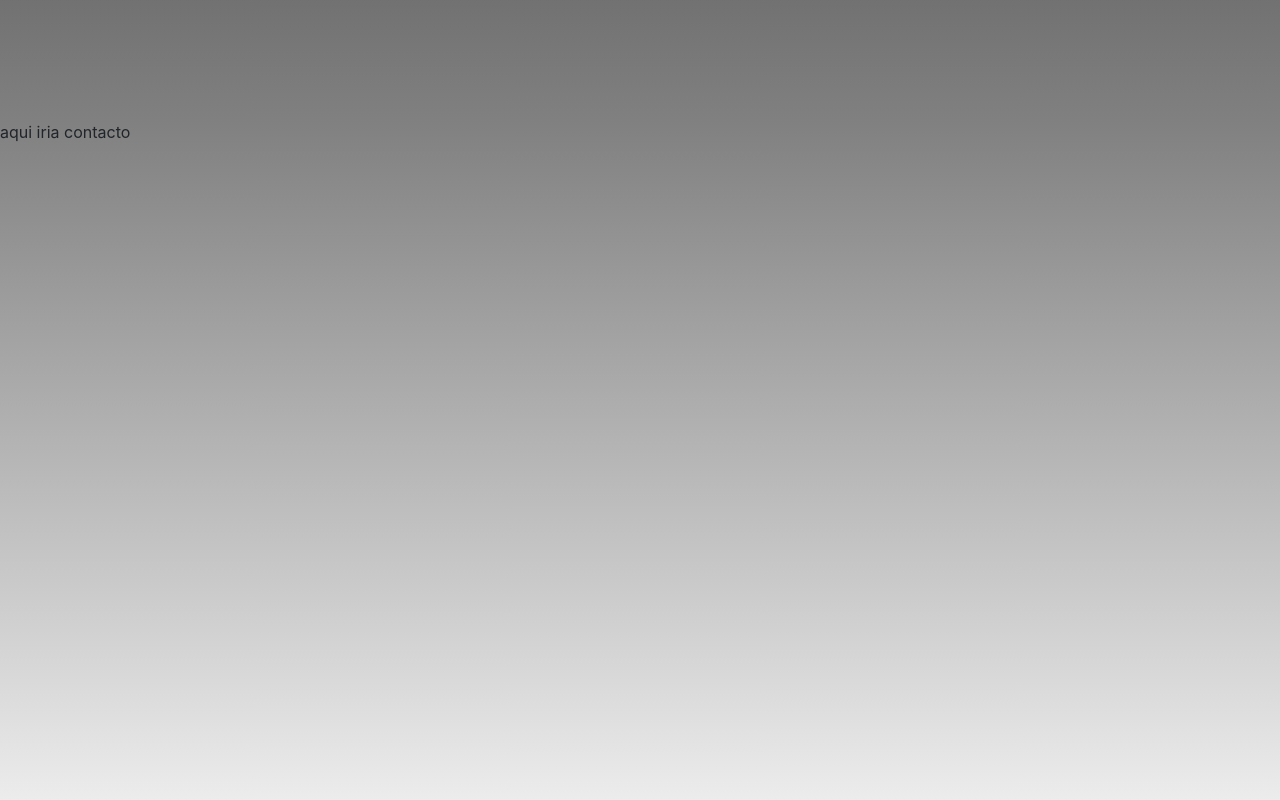
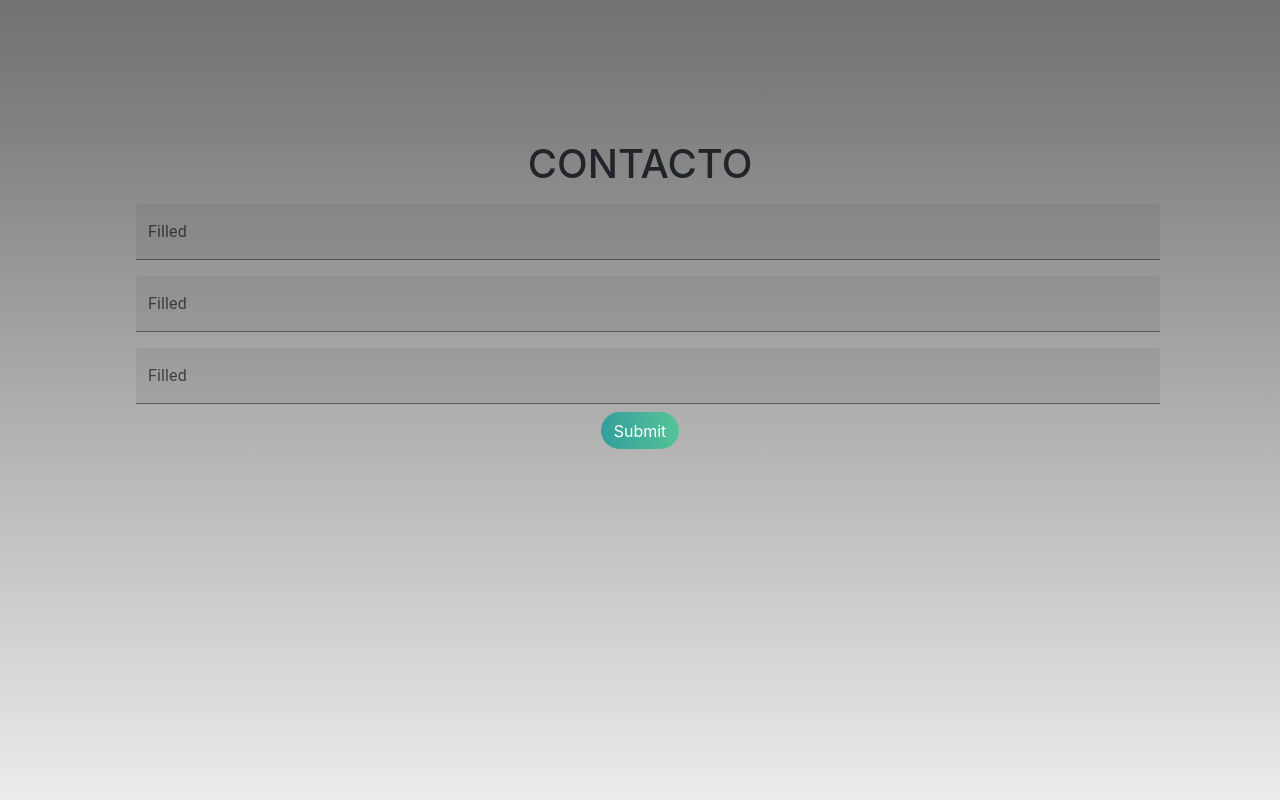
Before and after one commit to Box-MDE/portfolio, a React (Create React App) app: page / in a window 1280 px wide. Shown: the part 1480-2280 px from the top of the page. Built offline with nearby package versions, Linux system fonts and the light colour scheme.

Commit message:
comenzando a agregar contacto

```diff
--- a/package.json
+++ b/package.json
@@ -3,6 +3,10 @@
   "version": "0.1.0",
   "private": true,
   "dependencies": {
+    "@emotion/react": "^11.7.1",
+    "@emotion/styled": "^11.6.0",
+    "@mui/material": "^5.2.7",
+    "@mui/styled-engine": "^5.2.6",
     "@testing-library/jest-dom": "^5.14.1",
     "@testing-library/react": "^12.0.0",
     "@testing-library/user-event": "^13.2.1",
@@ -10,6 +14,7 @@
     "react-dom": "^17.0.2",
     "react-router-dom": "^6.2.1",
     "react-scripts": "5.0.0",
+    "react-scroll": "^1.8.4",
     "react-typed": "^1.2.0",
     "reactstrap": "^9.0.1",
     "typed": "^2.1.0",
--- a/src/App.css
+++ b/src/App.css
@@ -90,6 +90,16 @@
   background: linear-gradient(gray, white);
 }
 
+.contact{
+  width: 80%;
+  margin-left: 10%;
+  text-align: center;
+}
+
+.title{
+  padding-top: 2%;
+}
+
 @media screen and (max-width:700px) {
 
   .section__background{
--- a/src/App.js
+++ b/src/App.js
@@ -1,6 +1,10 @@
 import './App.css'
 import icon from './img/icon.png'
 import   Typed   from 'react-typed'
+import { Element, Link } from 'react-scroll'
+import Footer from './components/Footer'
+import Box from '@mui/material/Box'
+import TextField from '@mui/material/TextField'
 
 function App() {
 
@@ -36,7 +40,7 @@ function App() {
             <p className='background__info--p'>Comienza a invertir en tu negocio expandiendo<br></br>
             el alcance de tus ideas a través<br></br>
             de toda la web.</p>
-            <button className="background__info--button">Cotiza tu página gratis</button>
+            <Link to="contacto"><button className="background__info--button">Cotiza tu página gratis</button></Link>
         </div>
 
       </section>
@@ -45,9 +49,51 @@ function App() {
         aqui iria mostrar lo q hacemos
       </section>
 
-      <section className='section__background3'>
-        aqui iria contacto
-      </section>
+      <Element name="contacto">
+        <section className='section__background3'>
+          <div className='contact'>
+            <div className='title'>
+              <h1>CONTACTO</h1>
+            </div>
+              <Box
+                component="form"
+                sx={{
+                  '& > :not(style)': { m: 1, width: '100%' },
+                }}
+                noValidate
+                autoComplete="off"
+              >
+                <TextField id="filled-basic" label="Filled" variant="filled" />
+              </Box>
+
+              <Box
+                component="form"
+                sx={{
+                  '& > :not(style)': { m: 1, width: '100%' },
+                }}
+                noValidate
+                autoComplete="off"
+              >
+                <TextField id="filled-basic" label="Filled" variant="filled" />
+              </Box>
+
+              <Box
+                component="form"
+                sx={{
+                  '& > :not(style)': { m: 1, width: '100%' },
+                }}
+                noValidate
+                autoComplete="off"
+              >
+                <TextField id="filled-basic" label="Filled" variant="filled" />
+              </Box>
+
+              <button className="background__info--button">Submit</button>
+          </div>
+        </section>
+      </Element>
+
+      <Footer />
     </>
   );
 }
--- /dev/null
+++ b/src/components/Footer.js
@@ -0,0 +1,12 @@
+import React from 'react'
+import '../styles/footer.css'
+
+const Footer = () => {
+    return (
+        <footer>
+            Este es el footer
+        </footer>
+    )
+}
+
+export default Footer
--- /dev/null
+++ b/src/styles/footer.css
@@ -0,0 +1,6 @@
+footer{
+    width: 100%;
+    height: 200px;
+    background-color: #202020;
+    color: white;
+}
```
Also changed, not shown: 1 other file (tests, documents, lock files or other folders).
